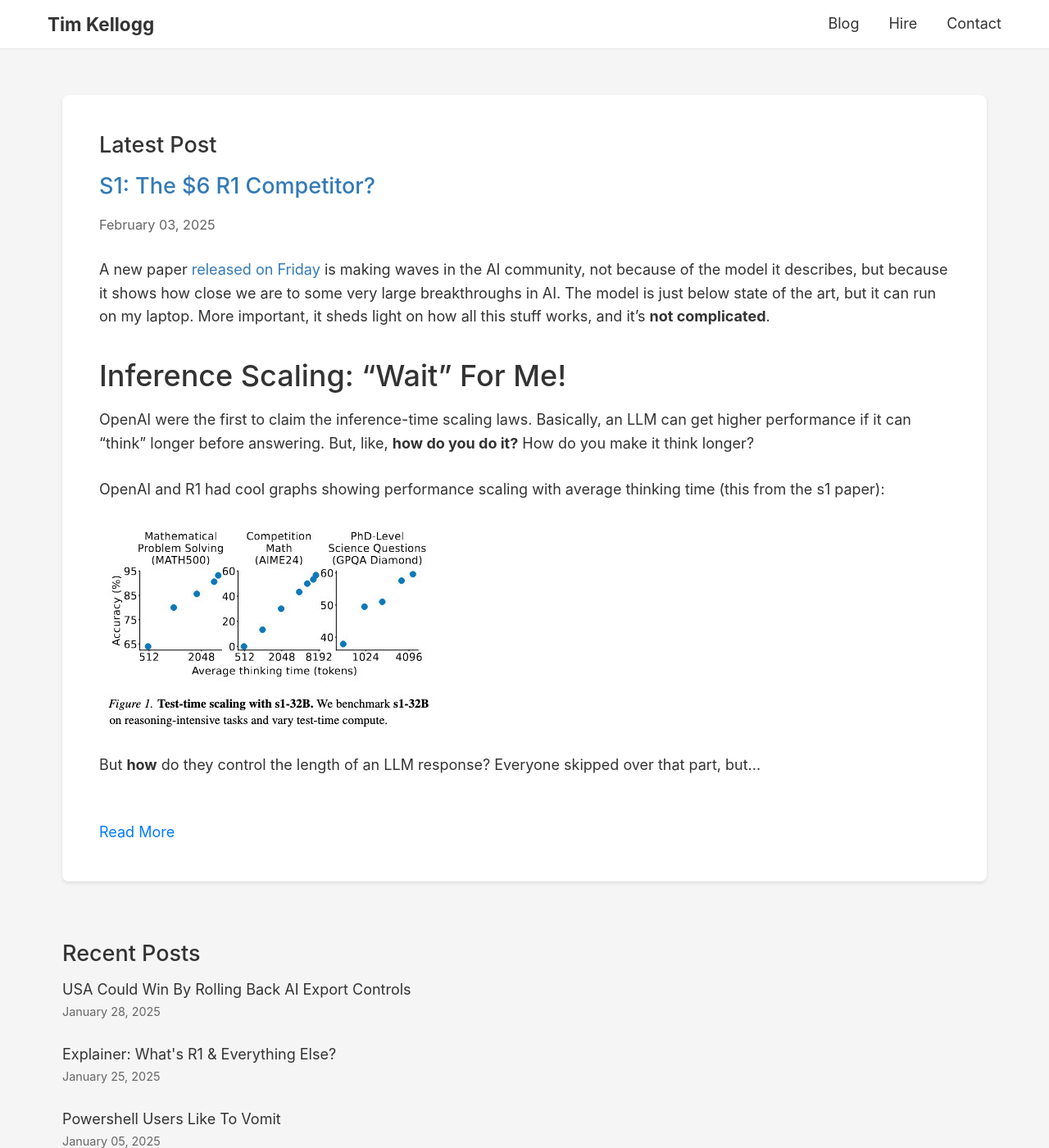
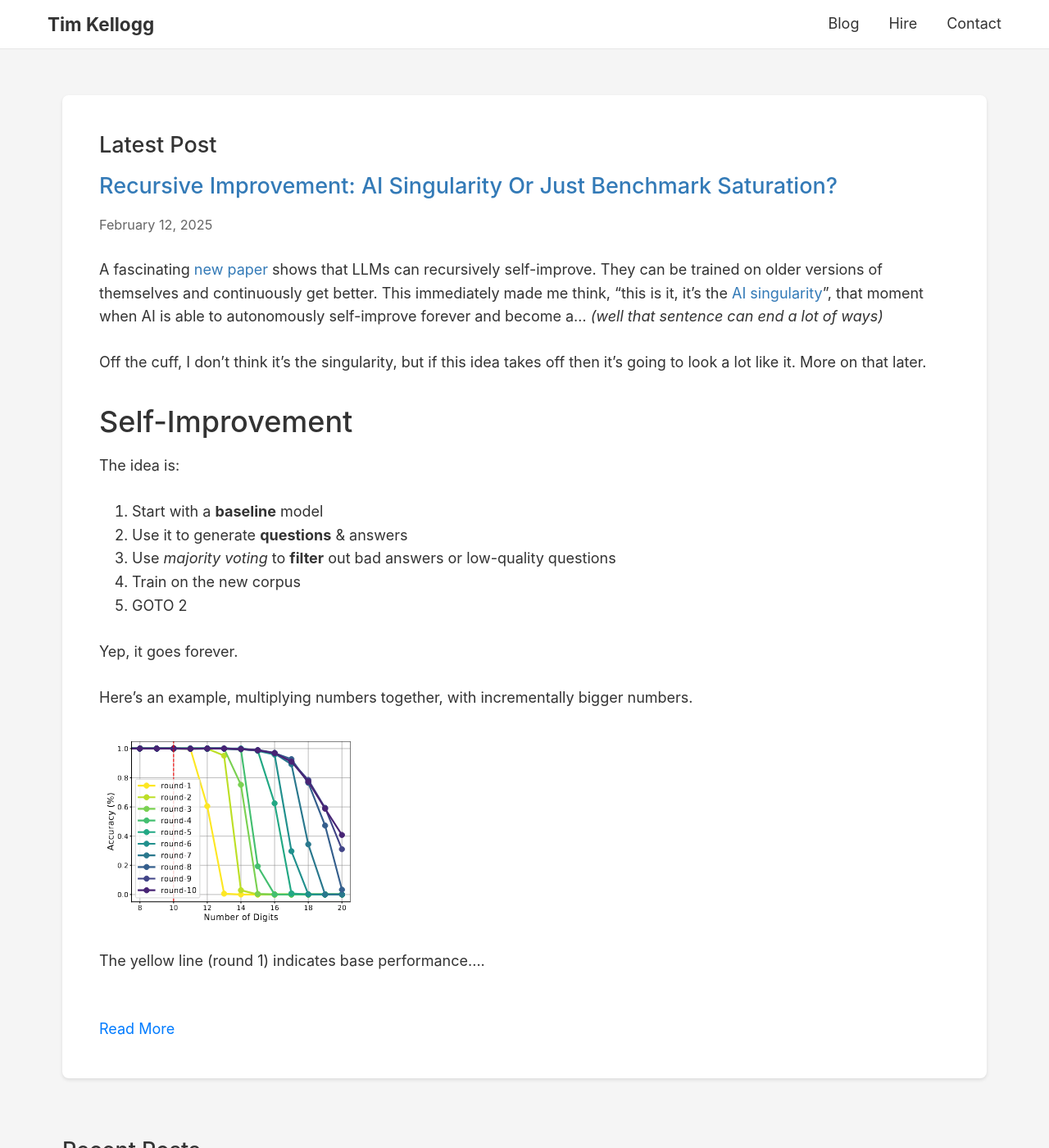
Before and after one commit to tkellogg/tkellogg.github.com, a Jekyll site: the page built from blog/index.html, in a window 1280 px wide and 1400 px high. Shown: the whole window at 82% size. Built offline with Jekyll 4.4.1, drawn with Linux system fonts in a browser that asks for light colours; some of the changed lines change nothing that is shown; some of the changed text lies outside the part shown.

Commit message:
self-improvement blog

```diff
--- a/_layouts/default.html
+++ b/_layouts/default.html
@@ -32,7 +32,7 @@
     {% if page.social_image %}
         <meta property="og:image" content="{{ page.social_image }}" />
     {% elsif page.image %}
-        <meta property="og:image" content="{{ site.url }}{{ page.image }}" />
+        <meta property="og:image" content="{{ page.image }}" />
     {% endif %}
 
     <!-- Twitter -->
@@ -44,7 +44,7 @@
     {% if page.social_image %}
         <meta name="twitter:image" content="{{ page.social_image }}" />
     {% elsif page.image %}
-        <meta name="twitter:image" content="{{ site.url }}{{ page.image }}" />
+        <meta name="twitter:image" content="{{ page.image }}" />
     {% endif %}
     <!-- Event snippet for Page view conversion page -->
     <script>
--- /dev/null
+++ b/_posts/2025-02-12-recursive-improvement.md
@@ -0,0 +1,98 @@
+---
+layout: post
+title: "Recursive Improvement: AI Singularity Or Just Benchmark Saturation?"
+date: 2025-02-12
+categories:
+ - ai
+ - LLMs
+image: https://cdn.pixabay.com/photo/2017/04/25/08/02/coffee-beans-2258839_960_720.jpg
+# social_image: /images/bash-v-powershell.png
+is_draft: false
+use_mermaid: false
+---
+
+A fascinating [new paper][paper] shows that LLMs can recursively self-improve. They can
+be trained on older versions of themselves and continuously get better. This immediately made
+me think, "this is it, it's the [AI singularity][sing]", that moment when AI is able to autonomously
+self-improve forever and become a... _(well that sentence can end a lot of ways)_
+
+Off the cuff, I don't think it's the singularity, but if this idea takes off then it's going
+to look a lot like it. More on that later.
+
+
+# Self-Improvement
+The idea is:
+
+1. Start with a **baseline** model
+2. Use it to generate **questions** & answers
+3. Use _majority voting_ to **filter** out bad answers or low-quality questions
+4. Train on the new corpus
+5. GOTO 2
+
+Yep, it goes forever.
+
+Here's an example, multiplying numbers together, with incrementally bigger numbers.
+
+![](/images/self-improvement-digits.png)
+
+The yellow line (round 1) indicates base performance. The top purple line (round 10)
+is after blindly training **without filtering**. That cliff on round 10 is what [model collapse][collapse]
+looks like. They call it the _error avalanche_.
+
+But performance doesn't drop off immediately, it remains perfect for a couple rounds before
+dropping off. This is the key insight. If you generate problems that are just **a little
+harder**, then you can easily filter and keep pushing performance further.
+
+When a single LLM evaluates correctness, the probability of a mistake
+is somewhat high. But with majority voting, as you add voters that probability is driven
+down toward zero. At some point it's low enough to make it a **cost effective** strategy.
+
+_(No, they didn't clarify how many voters are needed)_
+
+![](/images/self-improvement-filtered.png)
+
+
+
+# Limitations
+Okay, what can't this do?
+
+The problems have to have an **incremental** nature. e.g. They multiplied
+larger and larger numbers, or tweaked paths through a maze to make them _slightly more_ complex.
+If you can't break problems down, they likely won't work for this.
+
+Also, problems have to have a clear answer. Or at least, the voters should be able to **unambiguously**
+vote on the correctness of an answer.
+
+So this might not work well with creative writing, where stories aren't clearly right or wrong. And even
+if they were it's not easy to make a story only _slightly_ more complex.
+
+Another elephant in the room — **cost**. [Recall that R1][r1] went to great lengths to avoid using
+an external LLM during RL training, mainly to control costs. But also recall that companies are
+scaling up to [super-sized datacenters][stargate]. This cost has definitely been factored in.
+
+
+
+# Benchmark Saturation
+As far as I can tell, most benchmarks fit within those limitations, and so **will be saturated**. They're typically clear and
+unambiguously correct, otherwise the questions couldn't be used as a benchmark. My sense is that
+they're typically decomposable problems, the kind that could be tweaked to be made slightly more
+complex.
+
+If this recursive improvement becomes a thing, I imagine that most benchmarks are going to
+be quickly saturated. Saturated benchmarks are as good as **no benchmarks**.
+
+It's going to look like insane progress, but I don't think it's the singularity. The paper didn't
+talk at all about **emergent behavior**. In fact it assumes that a behavior has already emerged
+in order to bootstrap the process. But once it's emerged, this process can max out it's potential.
+
+My hunch is that, going forward, we'll lean on **reinforcement learning** (RL) to force behaviors to emerge, and then
+use some form of recursive self-improvement fine tuning to max out that behavior.
+
+This year just keeps getting wilder..
+
+
+ [paper]: https://arxiv.org/abs/2502.01612
+ [sing]: https://en.wikipedia.org/wiki/Technological_singularity
+ [collapse]: https://www.nature.com/articles/s41586-024-07566-y
+ [r1]: /blog/2025/01/25/r1
+ [stargate]: https://openai.com/index/announcing-the-stargate-project/
```
Also changed, not shown: images/self-improvement-digits.png (added), images/self-improvement-filtered.png (added).
